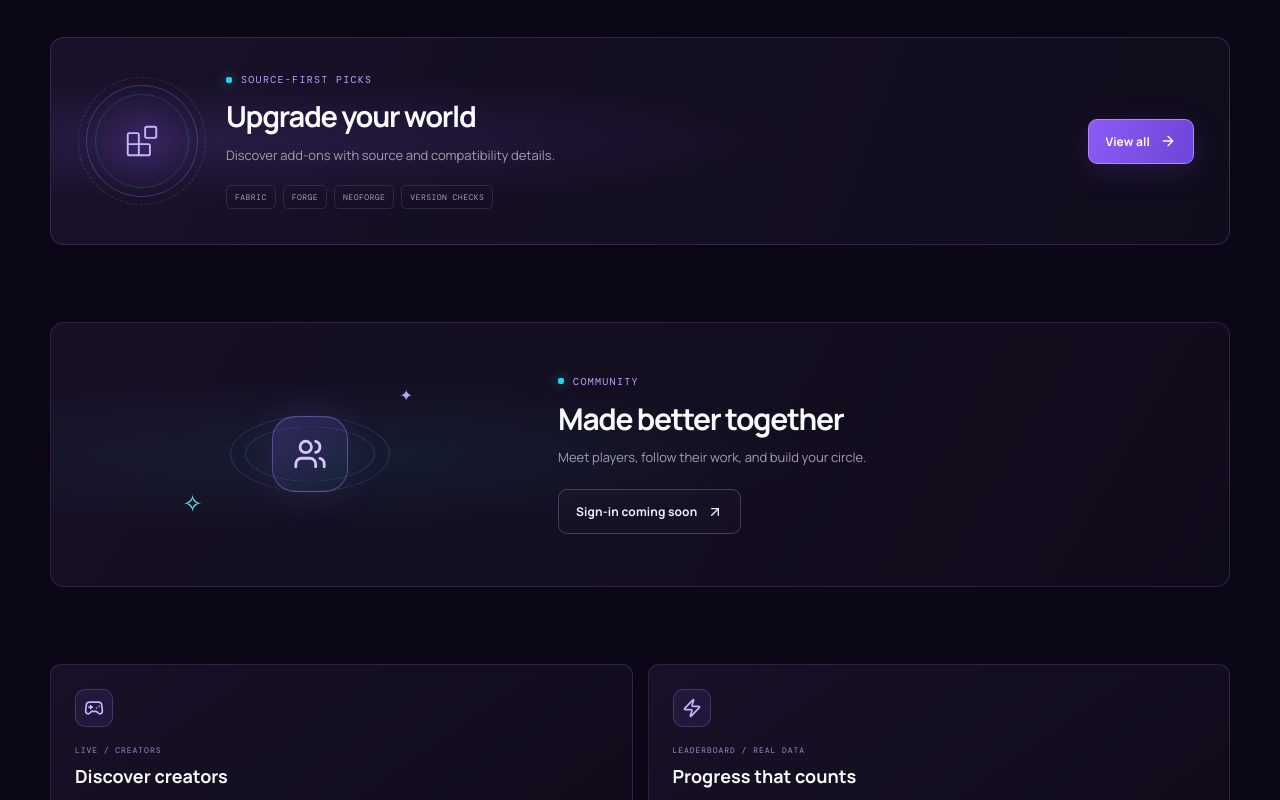
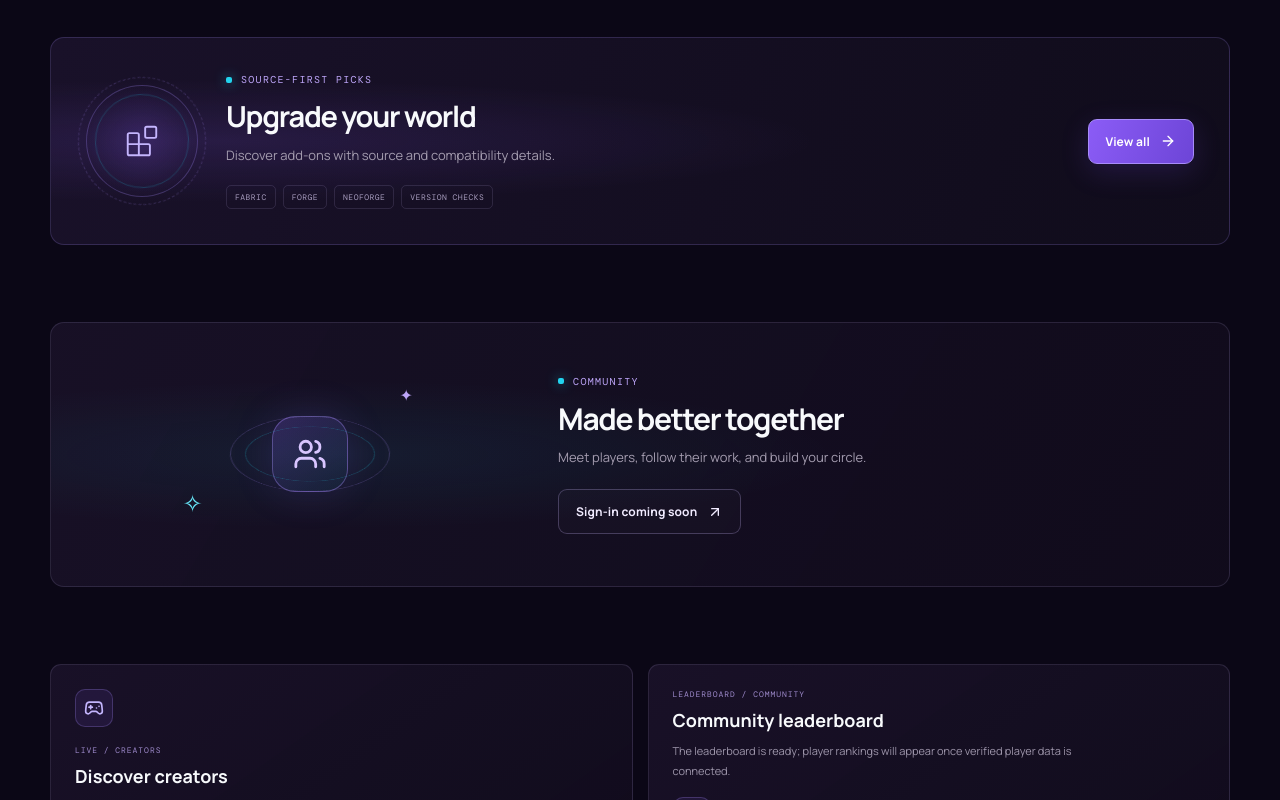
Before and after one commit to mmatinghaffari1390-create/MineKage, a React (Vite) app: page / in a window 1280 px wide. Shown: the part 2000-2800 px from the top of the page. Built offline with nearby package versions, Linux system fonts and the light colour scheme.

Commit message:
Replace leaderboard coming soon label with useful preview

```diff
--- a/src/App.tsx
+++ b/src/App.tsx
@@ -209,7 +209,13 @@ function App() {
 
       <section className="section-wrap mini-sections">
         <article className="mini-panel" id="live"><span className="mini-panel-icon"><Gamepad2 size={20} /></span><span className="mini-panel-label">LIVE / CREATORS</span><h3>{locale === 'fa' ? 'سازندگان را کشف کن' : 'Discover creators'}</h3><p>{locale === 'fa' ? 'وقتی منبع معتبر متصل شد، پخش‌های تأییدشده نمایش داده می‌شوند.' : 'Verified streams will appear when a trusted source is configured.'}</p><span className="coming-tag">{t.soon}</span></article>
-        <article className="mini-panel" id="leaderboard"><span className="mini-panel-icon"><Zap size={20} /></span><span className="mini-panel-label">LEADERBOARD / REAL DATA</span><h3>{locale === 'fa' ? 'پیشرفت واقعی' : 'Progress that counts'}</h3><p>{locale === 'fa' ? 'رتبه‌بندی پس از انتخاب معیار و اتصال داده واقعی فعال می‌شود.' : 'Rankings wait for a real metric and verified data source.'}</p><span className="coming-tag">{t.soon}</span></article>
+        <article className="mini-panel leaderboard-panel" id="leaderboard">
+          <div className="leaderboard-heading"><div><span className="mini-panel-label">LEADERBOARD / COMMUNITY</span><h3>{locale === 'fa' ? 'رده‌بندی بازیکنان' : 'Community leaderboard'}</h3><p>{locale === 'fa' ? 'جدول رتبه‌بندی آماده است؛ رتبه‌ها پس از اتصال داده معتبر بازیکنان نمایش داده می‌شوند.' : 'The leaderboard is ready; player rankings will appear once verified player data is connected.'}</p></div><span className="mini-panel-icon"><Zap size={20} /></span></div>
+          <div className="leaderboard-preview">
+            <div className="leaderboard-row leaderboard-header"><span>{locale === 'fa' ? 'رتبه' : 'RANK'}</span><span>{locale === 'fa' ? 'بازیکن' : 'PLAYER'}</span><span>{locale === 'fa' ? 'وضعیت' : 'STATUS'}</span></div>
+            <div className="leaderboard-empty"><span className="leaderboard-empty-icon"><Users size={20} /></span><div><strong>{locale === 'fa' ? 'داده بازیکنان هنوز متصل نیست' : 'Player data is not connected yet'}</strong><small>{locale === 'fa' ? 'برای جلوگیری از آمار ساختگی، تا اتصال منبع معتبر رتبه‌ای نمایش داده نمی‌شود.' : 'To avoid fabricated stats, rankings stay empty until a verified source is connected.'}</small></div><span className="data-waiting">{locale === 'fa' ? 'در انتظار داده' : 'AWAITING DATA'}</span></div>
+          </div>
+        </article>
       </section>
 
       <section className="section-wrap account-callout">
```
